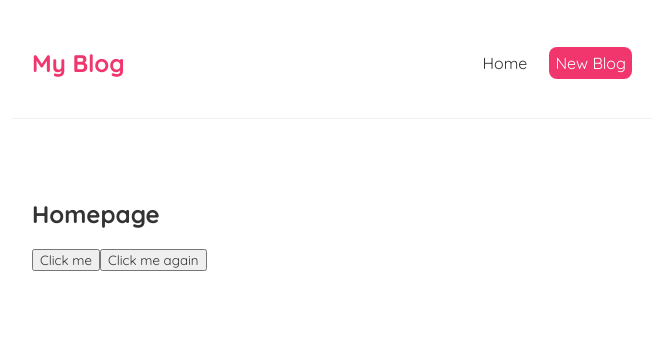
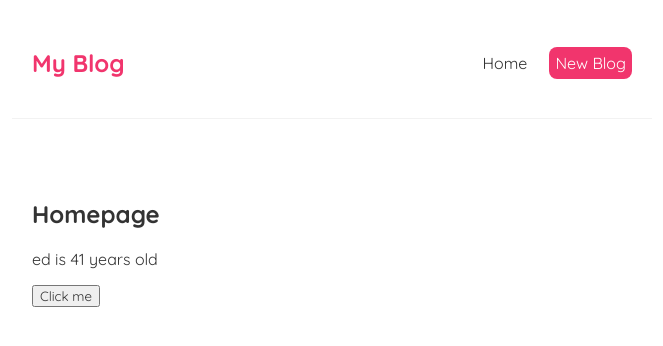
Before and after one commit to edcabiltes/react-workout, a React (Create React App) app: page / in a window 1280 px wide. Shown: the top 346 px of the page, without its empty margins (308-971 px from the left). Built offline with nearby package versions, Linux system fonts and the light colour scheme.

Commit message:
add state

```diff
--- a/src/Home.js
+++ b/src/Home.js
@@ -1,18 +1,19 @@
+import { useState } from "react";
+
 const Home = () => {
+  const [name, setName] = useState(`ed`)
+  const [age, setAge] = useState(41)
 
   const handleClick = (e) => {
-    console.log (`hello ed`, e);
-  }
-
-  const handleClickAgain = (name, e) => {
-    console.log(`hello ` + name, e.target);
+    setName(`baste`)
+    setAge(8)
   }
 
   return (
     <div className="home">
         <h2>Homepage</h2>
+        <p>{ name } is { age } years old</p>
         <button onClick={handleClick}>Click me</button>
-        <button onClick={(e) => handleClickAgain(`baste`, e)}>Click me again</button>
     </div>
   )
 }
```
